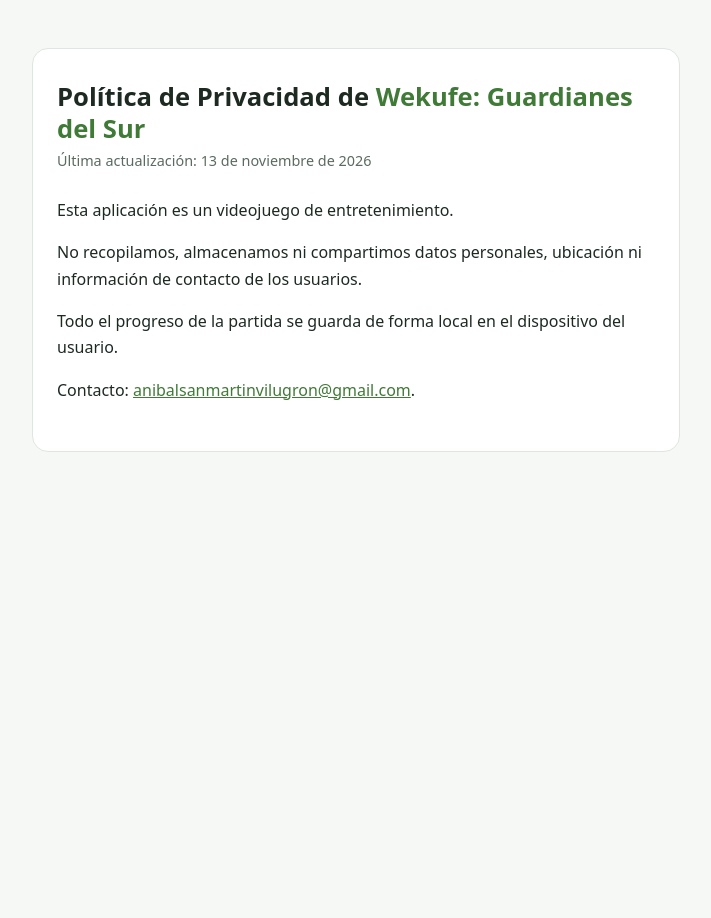
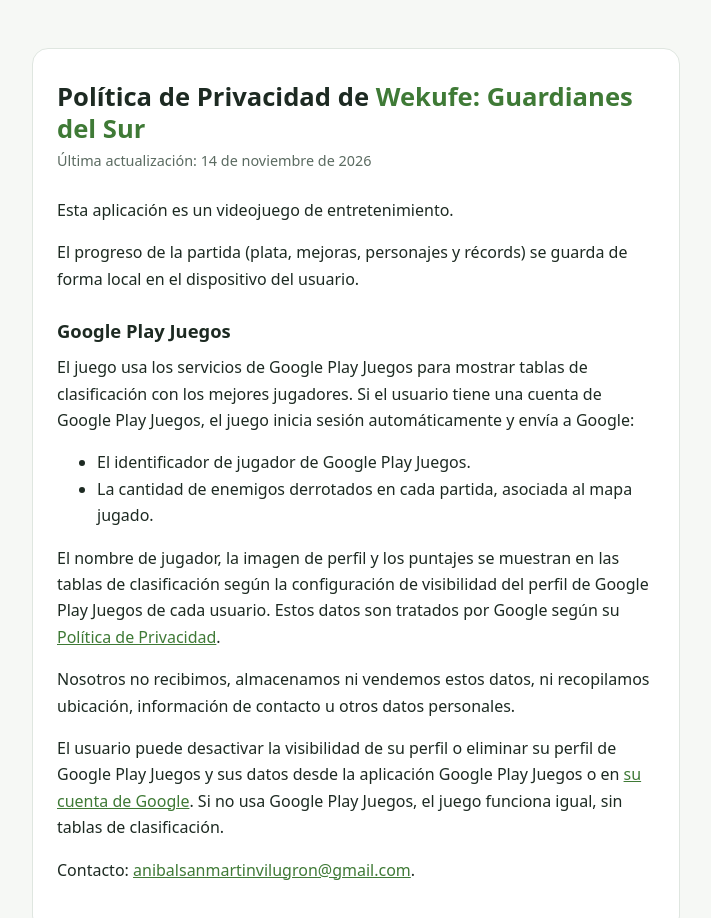
Before and after one commit to Anibaaal123/wekufe-privacidad, a plain HTML site: page index.html in a window 1280 px wide. Shown: the top 918 px of the page, without its empty margins (284-995 px from the left). Before the commit the page ends 800 px from the top, so only its background shows below. Drawn offline with Linux system fonts and the light colour scheme.

Commit message:
Agregar sección de Google Play Juegos (tablas de clasificación)
Co-Authored-By: Claude Opus 5.5 <noreply@anthropic.com>

```diff
--- a/index.html
+++ b/index.html
@@ -50,7 +50,8 @@
     }
     .game { color: var(--accent); font-weight: 700; }
     .updated { color: var(--muted); font-size: 0.9rem; margin: 0 0 24px; }
-    p { margin: 0 0 16px; }
+    p, ul { margin: 0 0 16px; }
+    h2 { font-size: 1.15rem; margin: 24px 0 8px; }
     a { color: var(--accent); }
   </style>
 </head>
@@ -58,13 +59,26 @@
   <main>
     <article class="card">
       <h1>Política de Privacidad de <span class="game">Wekufe: Guardianes del Sur</span></h1>
-      <p class="updated">Última actualización: 13 de noviembre de 2026</p>
+      <p class="updated">Última actualización: 14 de noviembre de 2026</p>
 
       <p>Esta aplicación es un videojuego de entretenimiento.</p>
 
-      <p>No recopilamos, almacenamos ni compartimos datos personales, ubicación ni información de contacto de los usuarios.</p>
+      <p>El progreso de la partida (plata, mejoras, personajes y récords) se guarda de forma local en el dispositivo del usuario.</p>
 
-      <p>Todo el progreso de la partida se guarda de forma local en el dispositivo del usuario.</p>
+      <h2>Google Play Juegos</h2>
+
+      <p>El juego usa los servicios de Google Play Juegos para mostrar tablas de clasificación con los mejores jugadores. Si el usuario tiene una cuenta de Google Play Juegos, el juego inicia sesión automáticamente y envía a Google:</p>
+
+      <ul>
+        <li>El identificador de jugador de Google Play Juegos.</li>
+        <li>La cantidad de enemigos derrotados en cada partida, asociada al mapa jugado.</li>
+      </ul>
+
+      <p>El nombre de jugador, la imagen de perfil y los puntajes se muestran en las tablas de clasificación según la configuración de visibilidad del perfil de Google Play Juegos de cada usuario. Estos datos son tratados por Google según su <a href="https://policies.google.com/privacy">Política de Privacidad</a>.</p>
+
+      <p>Nosotros no recibimos, almacenamos ni vendemos estos datos, ni recopilamos ubicación, información de contacto u otros datos personales.</p>
+
+      <p>El usuario puede desactivar la visibilidad de su perfil o eliminar su perfil de Google Play Juegos y sus datos desde la aplicación Google Play Juegos o en <a href="https://myaccount.google.com/">su cuenta de Google</a>. Si no usa Google Play Juegos, el juego funciona igual, sin tablas de clasificación.</p>
 
       <p>Contacto: <a href="mailto:anibalsanmartinvilugron@gmail.com">anibalsanmartinvilugron@gmail.com</a>.</p>
     </article>
```
